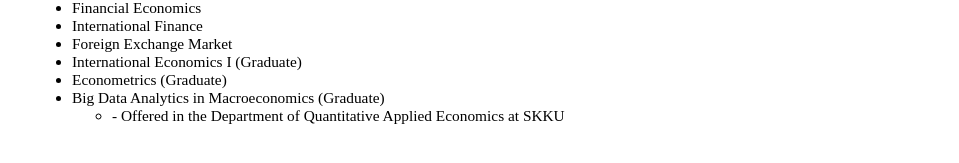
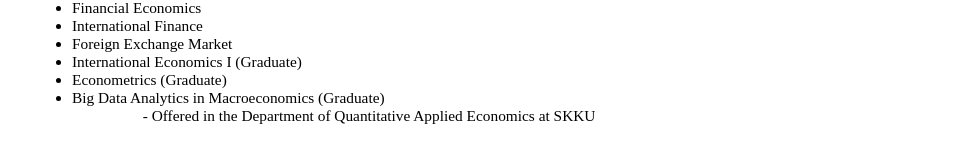
Before and after one commit to dooyeoncho/dooyeoncho.github.io, a Jekyll site: the page built from pages/teaching.html, in a window 1280 px wide. Shown: the part 225-388 px from the top of the page, without its empty margins (160-1119 px from the left). Built offline with Jekyll 4.4.1, drawn with Linux system fonts in a browser that asks for light colours.

Commit message:
Update teaching.html

```diff
--- a/pages/teaching.html
+++ b/pages/teaching.html
@@ -19,8 +19,8 @@
 				<li> International Economics I (Graduate) </li>
 				<li> Econometrics (Graduate) </li>
 				<li> Big Data Analytics in Macroeconomics (Graduate) </li>
-					<ul class="none">
-					   <li>- Offered in the Department of Quantitative Applied Economics at SKKU</li>
+					<ul>
+					   <li style="list-style-type: none; margin-left:2em;">- Offered in the Department of Quantitative Applied Economics at SKKU</li>
 			</ul>
 			</ul>
 			</div>
```
